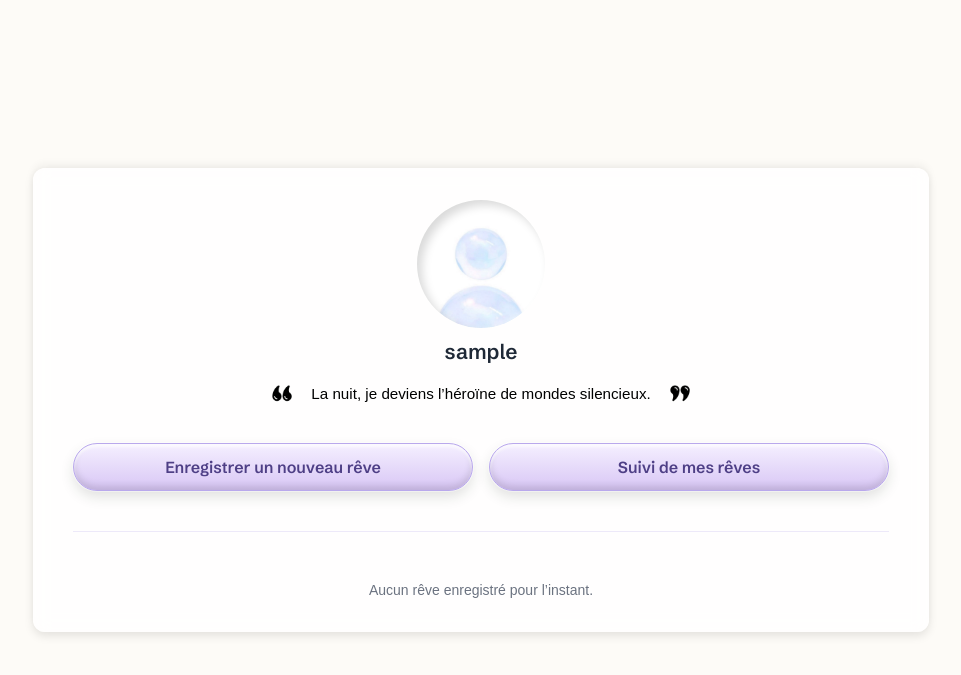
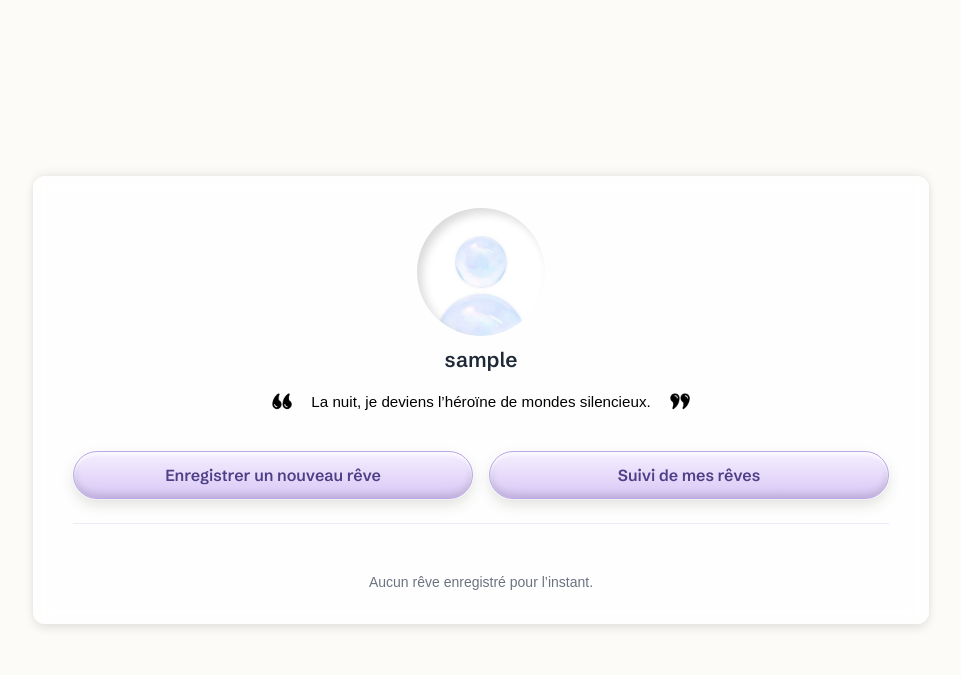
Before and after one commit to JiekRuan/Onyria, a Django app: page /diary/ in a window 1280 px wide. Shown: the top 675 px of the page, without its empty margins (159-1120 px from the left). Run offline with Django 5.2, Linux system fonts and the light colour scheme; the visitor is signed in with stand-in values (Sample User, id 1); data that the repository does not hold is empty; style sheets or scripts are compiled from the project's sources; some libraries are stand-ins or nearby versions; some web fonts are replaced.

Commit message:
Fix : mb-6 et pas mb-10 pour les boutons

```diff
--- a/DreamProject/diary/templates/diary/dream_diary.html
+++ b/DreamProject/diary/templates/diary/dream_diary.html
@@ -40,7 +40,7 @@
 </div>
 
 <!-- Boutons d’action -->
-<div class="flex justify-center gap-4 mb-10 flex-nowrap">
+<div class="flex justify-center gap-4 mb-6 flex-nowrap">
   <a href="{% url 'dream_recorder' %}"
      class="btn-ballon">
     Enregistrer un nouveau rêve
```
